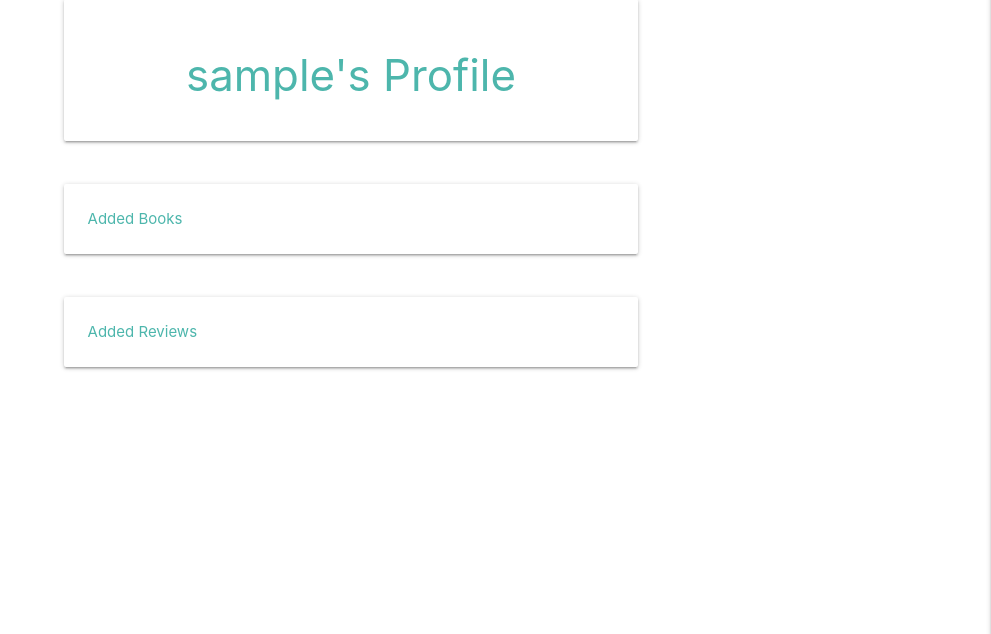
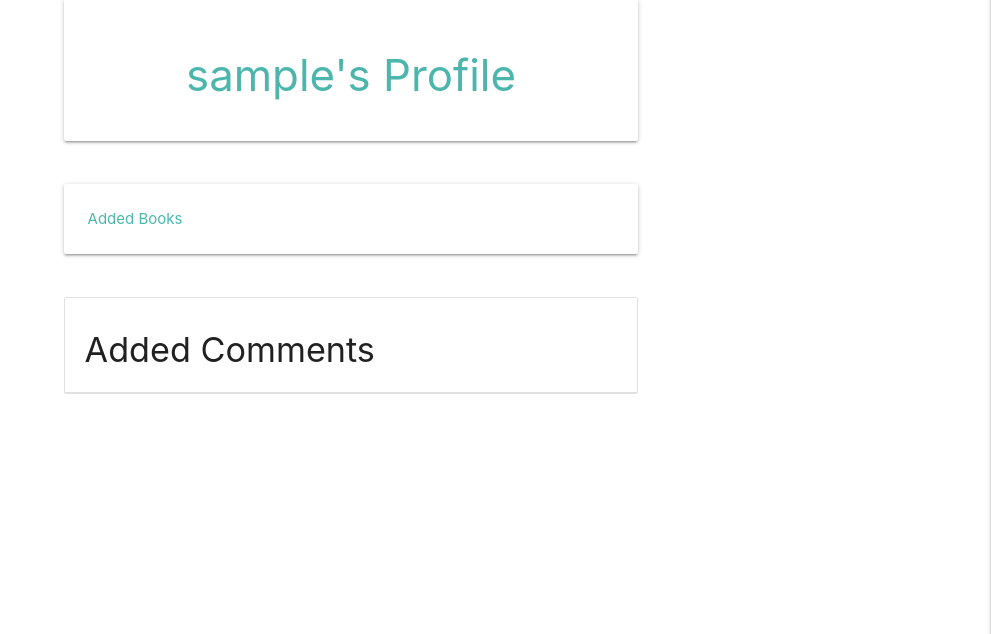
Before and after one commit to Code-Institute-Submissions/Leoney-book_AprResub, a Flask app: page /profile/1 in a window 1280 px wide. Shown: the part 73-707 px from the top of the page, without its empty margins (289-1280 px from the left). Run offline with Flask 2, Linux system fonts and the light colour scheme; the visitor is signed in with stand-in values (Sample User, id 1); a database or web service that is not in the repository returns one stand-in record (values such as "Sample title"); some libraries are stand-ins or nearby versions.

Commit message:
Add comments section to user's profile

```diff
--- a/templates/profile.html
+++ b/templates/profile.html
@@ -13,7 +13,7 @@
     <div class="row">
         <div class="col s12 m8 offset-m2">
             <div class="card-panel">
-                <span class="card-title center-align teal-text text-lighten-2">
+                <span class="card-title teal-text text-lighten-2">
                     Added Books
                 </span>
             </div>
@@ -21,11 +21,24 @@
     </div>
     <div class="row">
         <div class="col s12 m8 offset-m2">
-            <div class="card-panel">
-                <span class="card-title center-align teal-text text-lighten-2">
-                    Added Reviews
-                </span>
-            </div>
+            <ul class="collection with-header">
+                <li class="collection-header"><h4>Added Comments</h4></li>
+                {% for comment in check_comments %}
+                    {% if session.user|lower == comment.username|lower  %}
+                        <li class="collection-item">
+                            <div class="col s12 m4 l8">
+                                <p>{{ comment.book_name}}</p>
+                                <p>Rated: {{ comment.given_rate}}</p>
+                                <p>Comment: {{ comment.added_comment}}</p>
+                            </div>
+                            <div class="col s12 m4 l4">
+                                <a href="#" class="btn-small red darken-3">Delete</a>
+                                <a href="#" class="btn-small modal-trigger light-blue lighten-1">Edit</a>
+                            </div>
+                        </li>
+                    {% endif %}
+                {% endfor%}
+            </ul>
         </div>
     </div>
 
```
